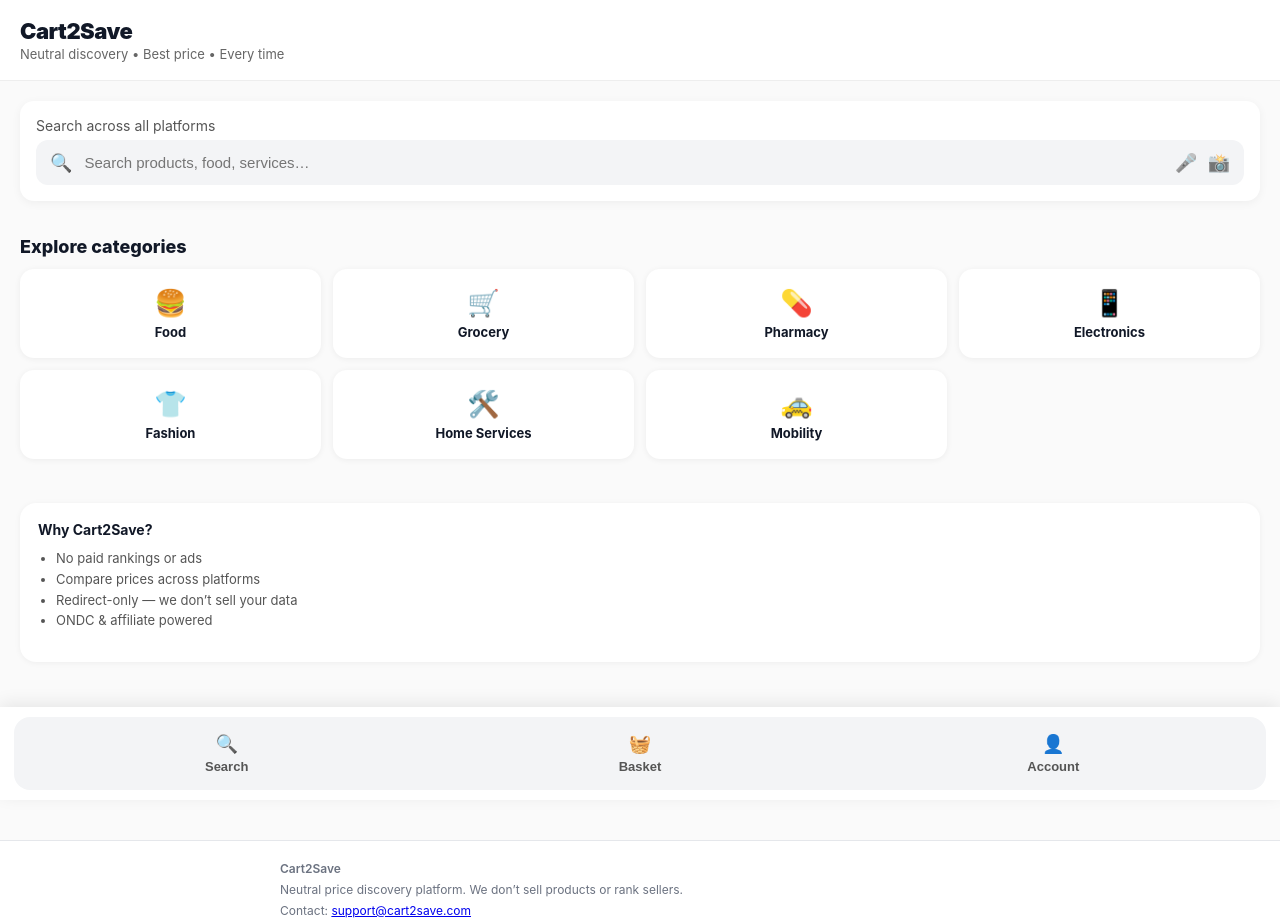
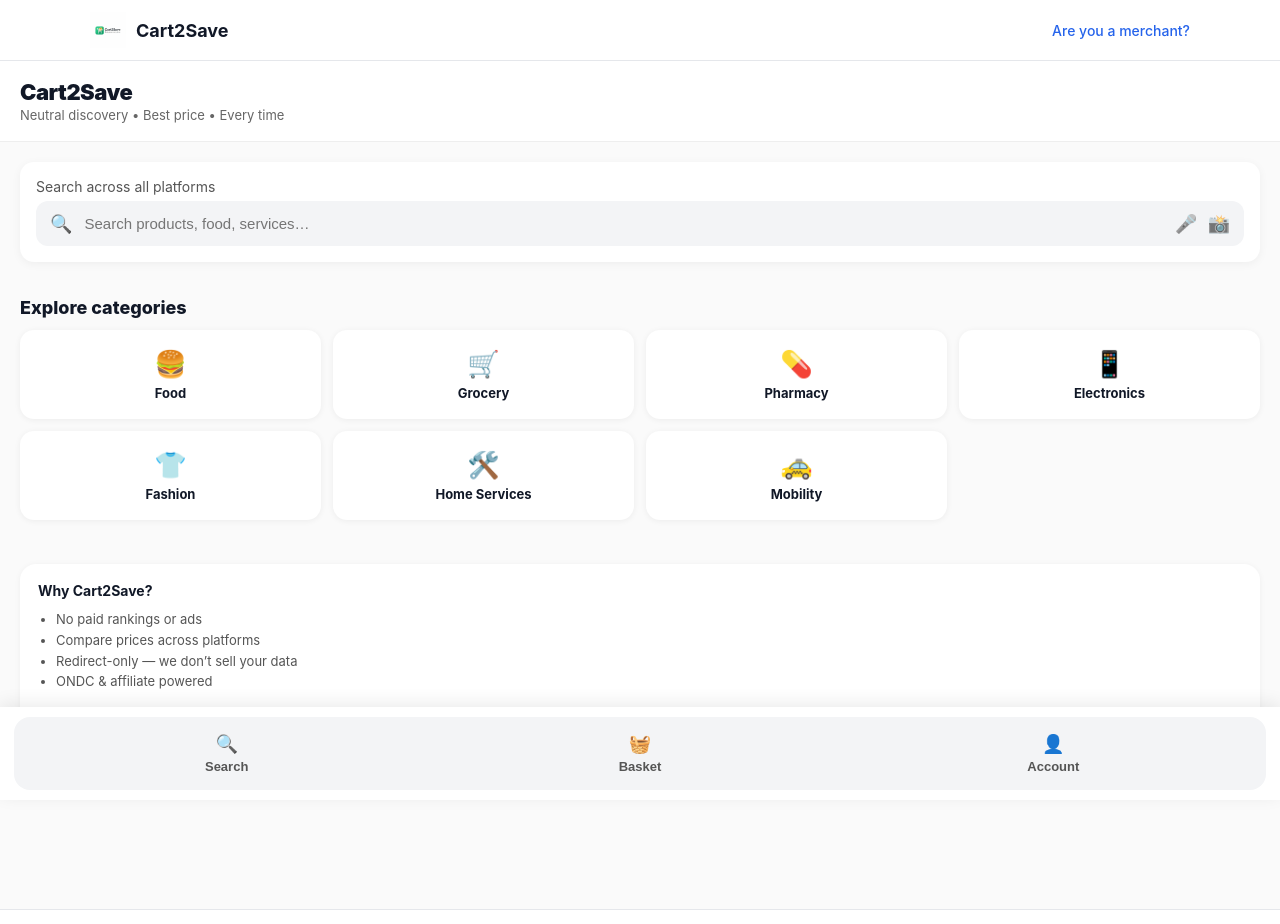
Before and after one commit to prashanthrangineni-sketch/pranix-witness-ui, a Next.js app: page / in a window 1280 px wide. Shown: the top 924 px of the page. Built offline with nearby package versions, Linux system fonts and the light colour scheme.

Commit message:
Add production header with Cart2Save branding and footer

```diff
--- a/app/layout.tsx
+++ b/app/layout.tsx
@@ -2,8 +2,9 @@ import type { Metadata } from 'next'
 import BottomNav from './components/BottomNav'
 
 export const metadata: Metadata = {
-  title: 'Cart2Save',
-  description: 'Neutral discovery. Best price. Every time.',
+  title: 'Cart2Save – Best price. Every time.',
+  description:
+    'Cart2Save is a neutral price discovery platform. We do not sell products or rank sellers.',
 }
 
 export default function RootLayout({
@@ -23,13 +24,58 @@ export default function RootLayout({
           color: '#111827',
         }}
       >
+        {/* 🔷 TOP HEADER */}
+        <header
+          style={{
+            position: 'sticky',
+            top: 0,
+            zIndex: 50,
+            backgroundColor: '#ffffff',
+            borderBottom: '1px solid #e5e7eb',
+          }}
+        >
+          <div
+            style={{
+              maxWidth: '1100px',
+              margin: '0 auto',
+              padding: '12px 16px',
+              display: 'flex',
+              alignItems: 'center',
+              justifyContent: 'space-between',
+            }}
+          >
+            <div style={{ display: 'flex', alignItems: 'center', gap: '10px' }}>
+              <img
+                src="/brand/cart2save-logo.png"
+                alt="Cart2Save"
+                style={{ height: '36px', width: '36px' }}
+              />
+              <div style={{ fontWeight: 700, fontSize: '18px' }}>
+                Cart2Save
+              </div>
+            </div>
+
+            <a
+              href="/merchant/signup"
+              style={{
+                fontSize: '14px',
+                fontWeight: 500,
+                color: '#2563eb',
+                textDecoration: 'none',
+              }}
+            >
+              Are you a merchant?
+            </a>
+          </div>
+        </header>
+
         {children}
 
         {/* 🧾 FOOTER */}
         <footer
           style={{
-            marginTop: '40px',
-            padding: '20px 16px 90px',
+            marginTop: '48px',
+            padding: '24px 16px 90px',
             backgroundColor: '#ffffff',
             borderTop: '1px solid #e5e7eb',
             fontSize: '12px',
@@ -42,22 +88,14 @@ export default function RootLayout({
             </div>
 
             <div style={{ marginBottom: '6px' }}>
-              Neutral price discovery platform. We don’t sell products or rank sellers.
+              Neutral price discovery platform. We don’t sell products or rank
+              sellers.
             </div>
 
             <div style={{ marginBottom: '6px' }}>
               Contact:{' '}
               <a href="mailto:support@cart2save.com">
                 support@cart2save.com
-              </a>
-            </div>
-
-            <div style={{ marginBottom: '6px' }}>
-              <a
-                href="/merchant/signup"
-                style={{ textDecoration: 'underline' }}
-              >
-                Are you a merchant? Partner with Cart2Save
               </a>
             </div>
 
```
